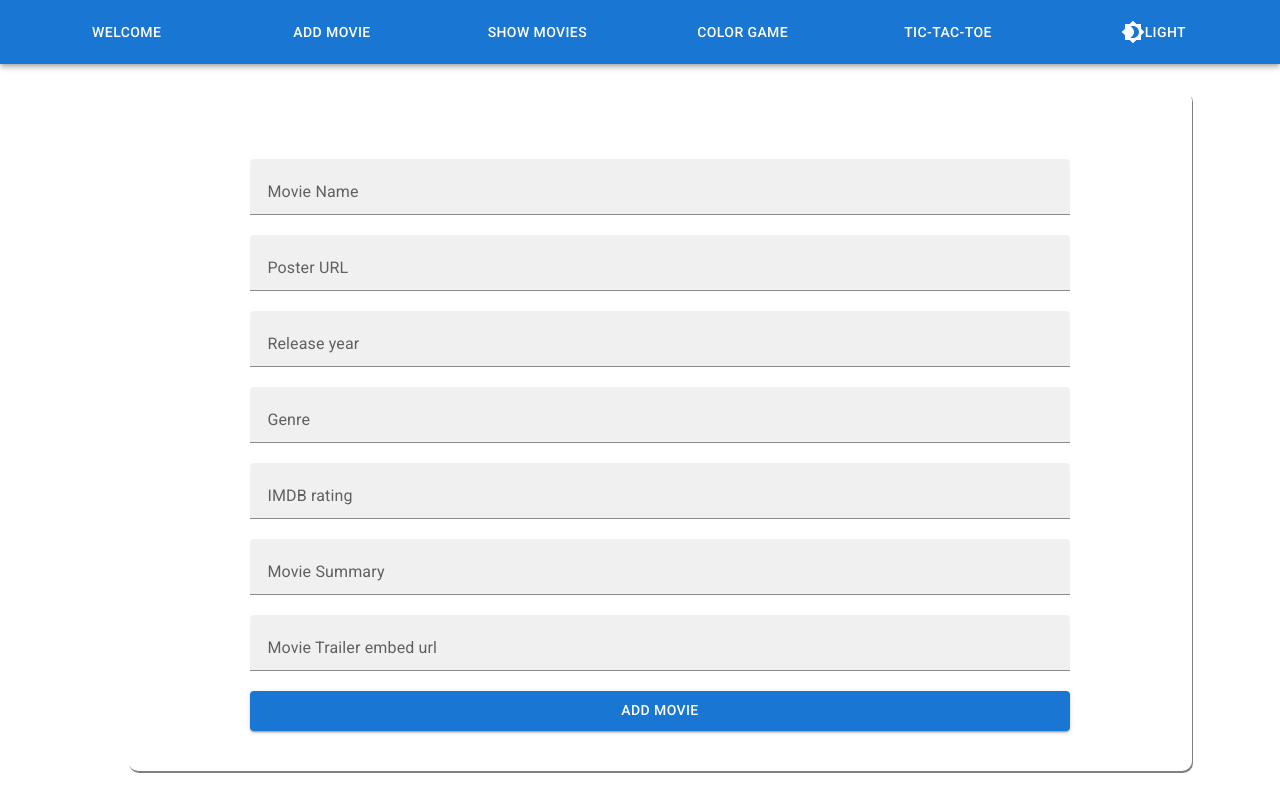
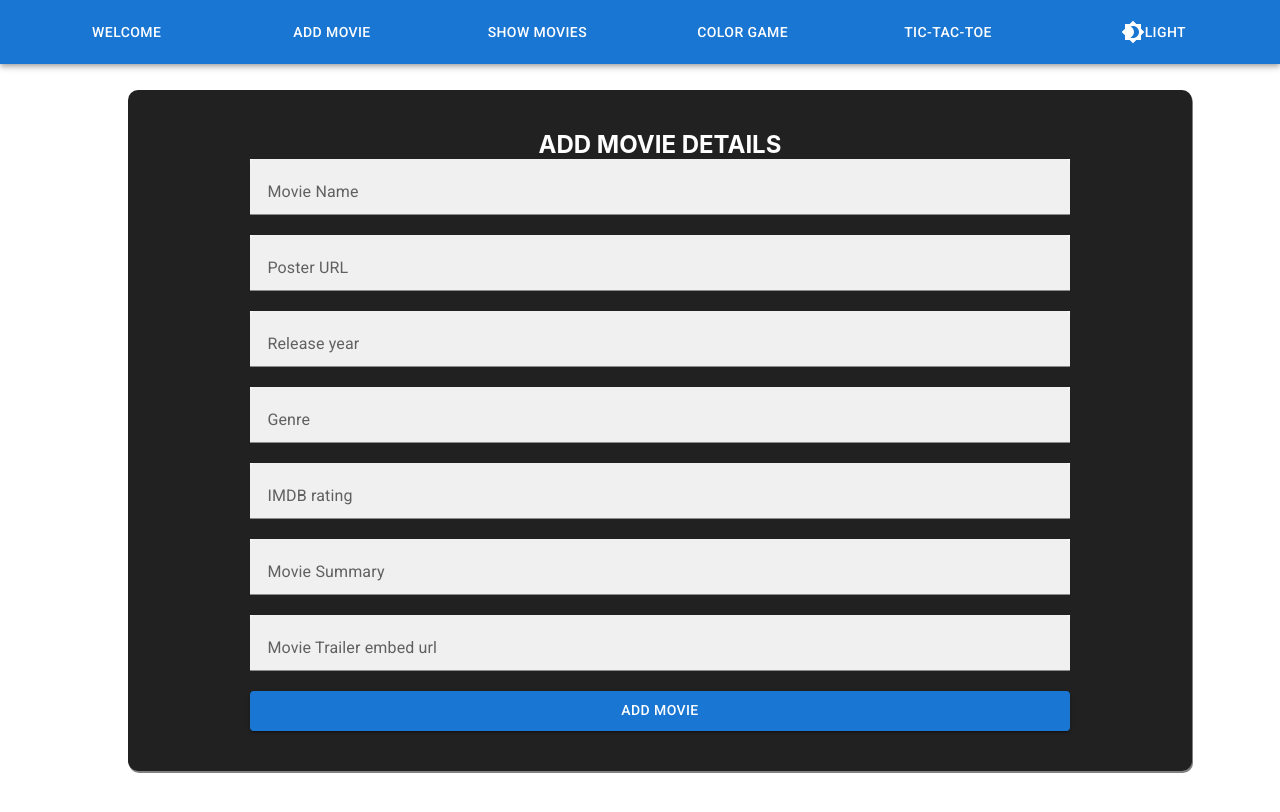
Before and after one commit to inavis/react-router-practise, a React (Create React App) app: page /addmovie in a window 1280 px wide. Shown: the top 812 px of the page. Built offline with nearby package versions, Linux system fonts and the light colour scheme.

Commit message:
added dark/light mode

```diff
--- a/src/App.css
+++ b/src/App.css
@@ -77,7 +77,7 @@ body{
  padding: 20px;
  border-radius: 10px;
  /* background-color: rgb(229, 233, 243); */
- /* background-color: #212121; */
+ background-color: #212121;
  box-shadow: 1px 2px gray;
  color: white;
 }
@@ -127,6 +127,7 @@ button{
     font-size: x-large;
     background-color: black;
     padding: 20px;
+    margin: 10px;
 }
 
 .board{
--- a/src/App.js
+++ b/src/App.js
@@ -117,10 +117,8 @@ const history2 = useHistory();
   const colorMode = React.useContext(ColorModeContext);
   return (
     <Box
-      sx={{bgcolor: 'background.default', color: 'text.primary'}}
+      sx={{bgcolor: 'background.default', color: 'text.primary',height:"4000px"}}
     >
-
-
       <div>
 
        <div>
```
